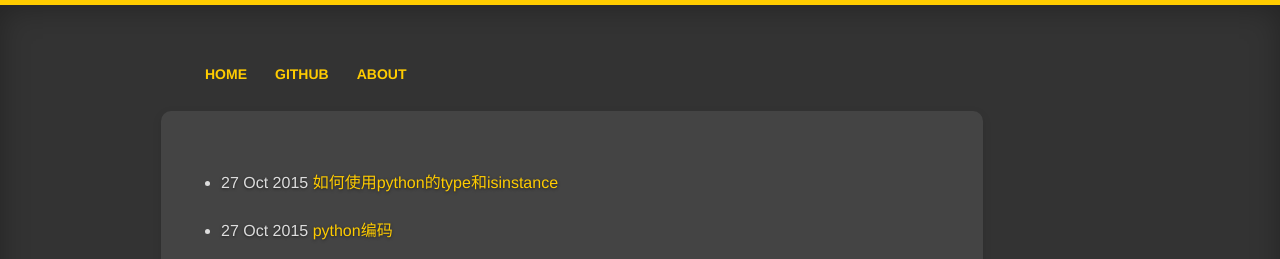
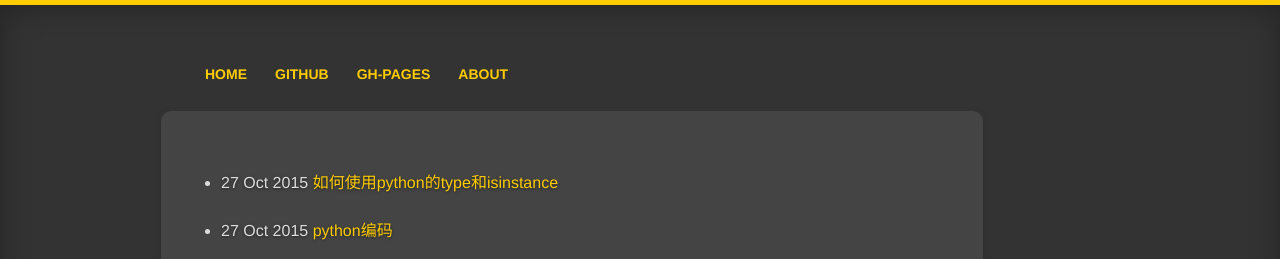
Before and after one commit to jinghuizhai/blog, a Jekyll site: the page built from index.html, in a window 1280 px wide. Shown: the top 259 px of the page. Built offline with Jekyll 4.4.1, drawn with Linux system fonts in a browser that asks for light colours.

Commit message:
modify some thing

```diff
--- a/_layouts/default.html
+++ b/_layouts/default.html
@@ -16,6 +16,9 @@
 						<a href="https://github.com/jinghuizhai" target="_blank">github</a>
 					</li>
 					<li>
+						<a href="https://github.com/jinghuizhai/jekyll_demo" target="_blank">gh-pages</a>
+					</li>
+					<li>
 						<a href="https://github.com/jinghuizhai" target="_blank">about</a>
 					</li>
 				</ul>
```
